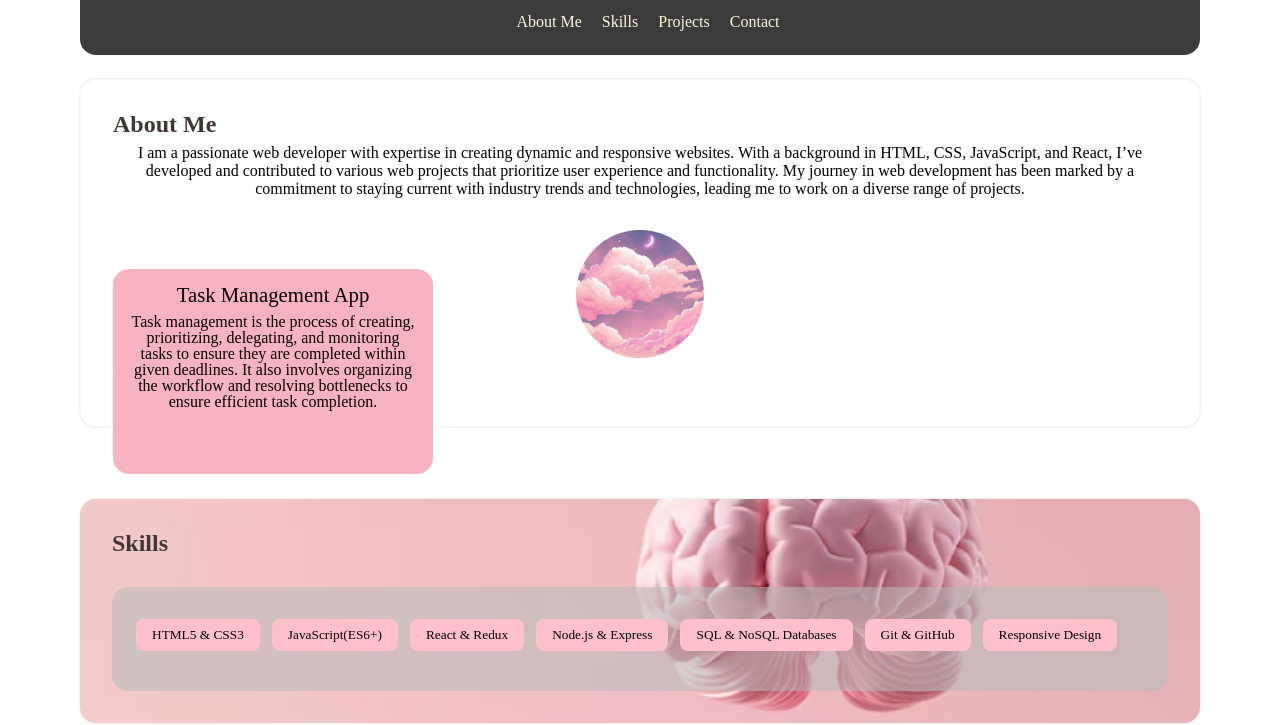
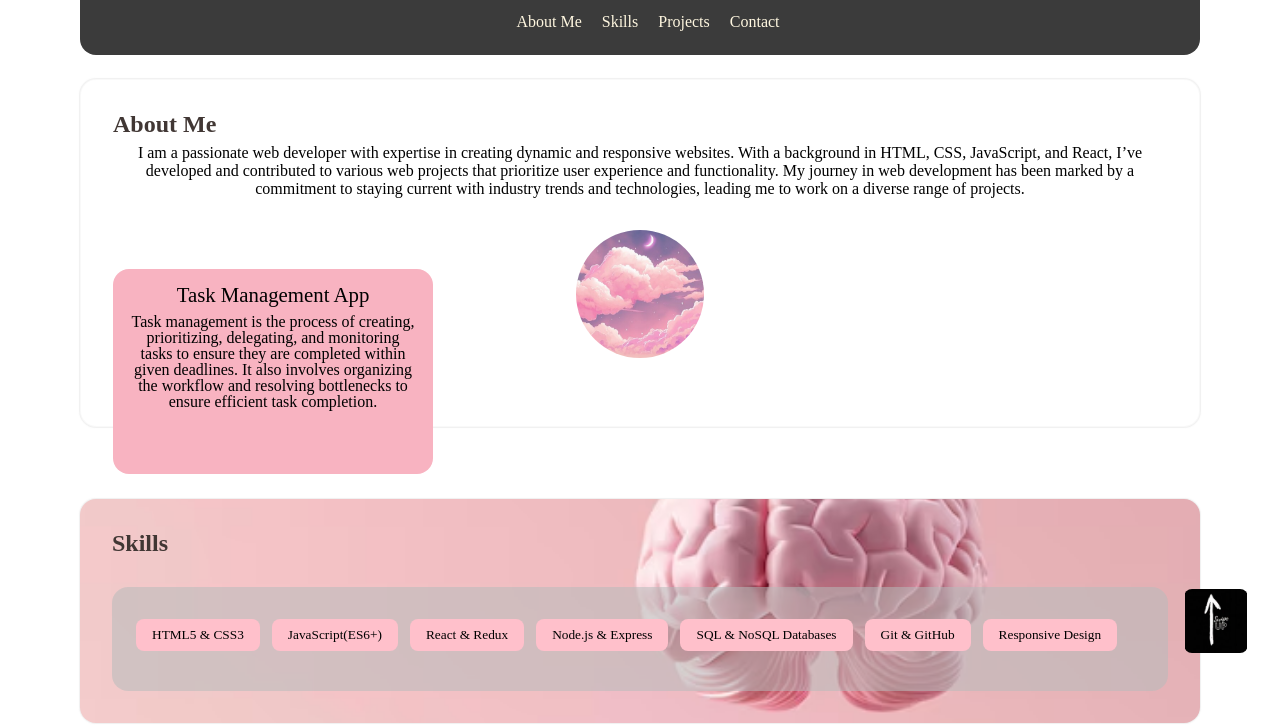
Before and after one commit to simaa99/GSG-CSS-Positioning-and-Styling-Task, a plain HTML site: page index.html in a window 1280 px wide. Shown: the part 115-840 px from the top of the page. Drawn offline with Linux system fonts and the light colour scheme.

Commit message:
add arrow up button

```diff
--- a/css/style.css
+++ b/css/style.css
@@ -253,3 +253,17 @@ footer > div > a {
 footer > div > a:hover {
   color: rgb(135, 135, 44);
 }
+.button-up {
+  width: 4rem;
+  height: 4rem;
+  position: fixed;
+  bottom: 2rem;
+  right: 2rem;
+  border-radius: 0.5rem;
+}
+.button-up > img {
+  width: 100%;
+  height: 100%;
+  object-fit: contain;
+  border-radius: 0.5rem;
+}
--- a/index.html
+++ b/index.html
@@ -7,7 +7,7 @@
     <link rel="stylesheet" href="css/style.css" />
   </head>
   <body>
-    <header class="container margin-section">
+    <header class="container margin-section" id="header">
       <h1>Jhon Deo</h1>
       <p>Full Stack Developer | Designer | Programmer</p>
       <nav>
@@ -15,7 +15,7 @@
           <li><a href="#about-me">About Me</a></li>
           <li><a href="#skills">Skills</a></li>
           <li><a href="#projects">Projects</a></li>
-          <li><a href="http://">Contact</a></li>
+          <li><a href="#contact">Contact</a></li>
         </ul>
       </nav>
     </header>
@@ -131,5 +131,12 @@
         >
       </div>
     </footer>
+    <a
+      href="#header
+    "
+      class="button-up"
+    >
+      <img src="images/image.png" alt="arrow-up" />
+    </a>
   </body>
 </html>
```
Also changed, not shown: images/image.png (added).
